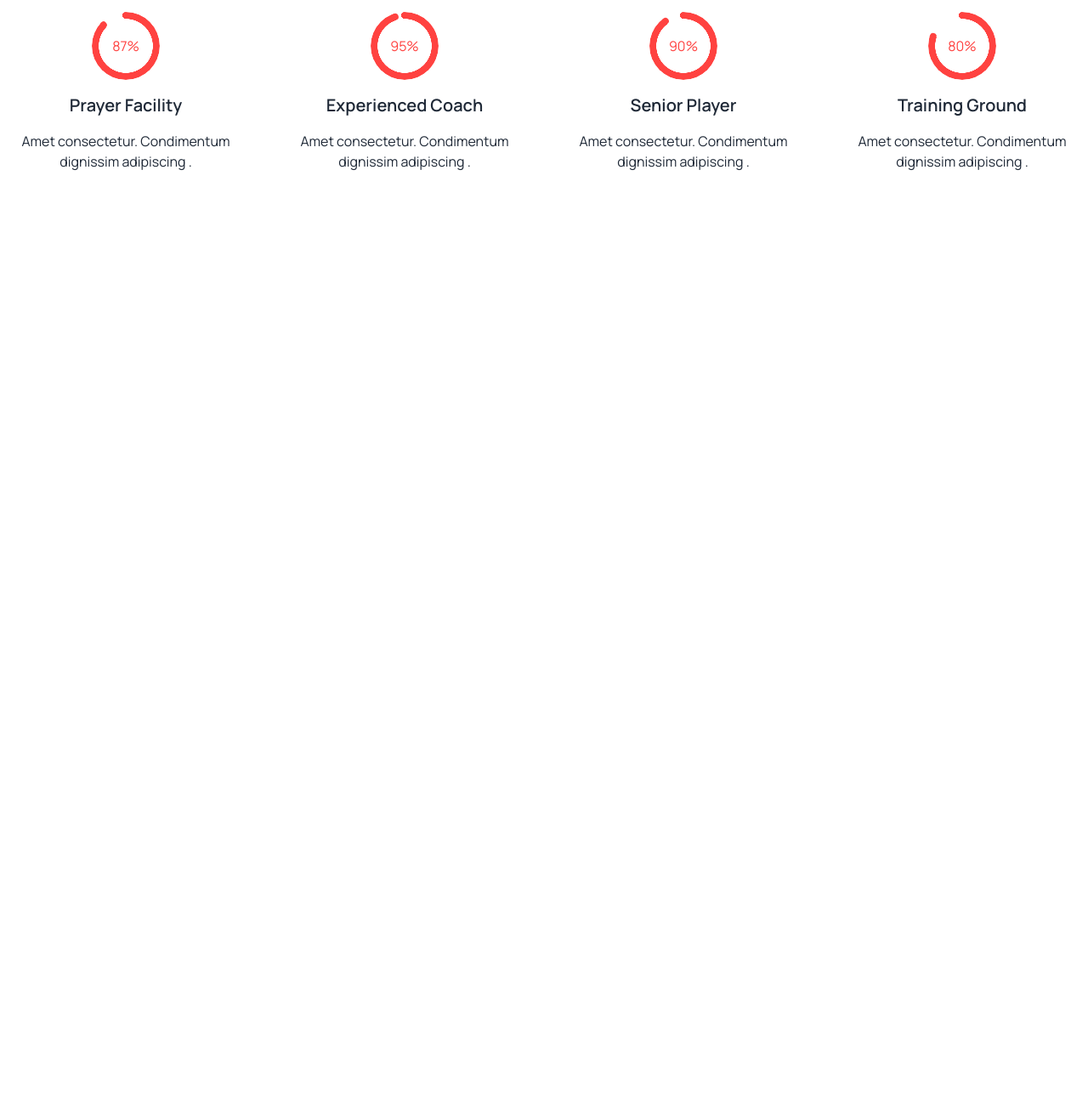
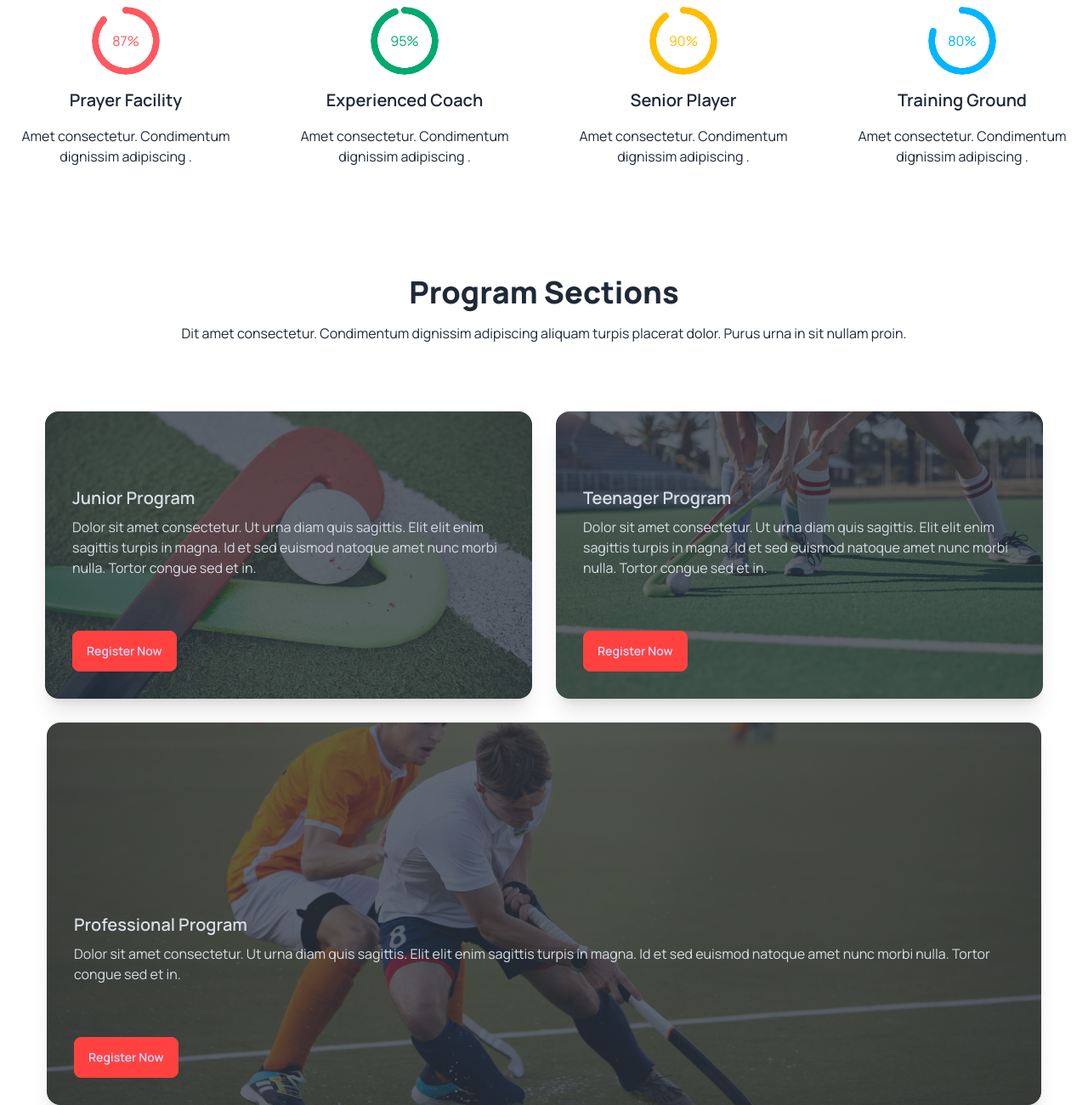
Before and after one commit to nafiulalis/hockeys, a plain HTML site: page index.html in a window 1280 px wide. Shown: the part 906-2206 px from the top of the page at 85% size. Before the commit the page ends 1108 px from the top, so only its background shows below. Drawn offline with nearby package versions, Linux system fonts and the light colour scheme.

Commit message:
Program section added

```diff
--- a/index.html
+++ b/index.html
@@ -74,8 +74,8 @@
             </div>
         </div>
         <!-- Banner section -->
-
-        <div class="carousel w-[1170px] h-[550px]  mt-12">
+        <div class="flex justify-center">
+            <div class="carousel w-[1170px] h-[550px] mx-auto mt-12">
 
                 <div id="slide1" class="carousel-item relative w-full">
                     <img src="/Images/banner -1.png" class="w-full" />
@@ -106,42 +106,93 @@
                     </div>
                 </div>
             </div>
+        </div>
+
     </header>
     <main class="container mx-auto">
         <!-- Club Section -->
+        <section>
             <div class="text-center space-y-4 pt-24">
                 <h2 class="text-4xl font-extrabold">Professional Hockeys Club</h2>
-            <p class="text-base font-medium">Dit amet consectetur. Condimentum dignissim adipiscing aliquam turpis placerat dolor. Purus urna in sit nullam proin. </p>
+                <p class="text-base font-medium">Dit amet consectetur. Condimentum dignissim adipiscing aliquam turpis
+                    placerat dolor. Purus urna in sit nullam proin. </p>
             </div>
             <!-- Redial Progress -->
 
             <div class="flex flex-col lg:flex-row justify-center items-center gap-8 mt-8 ">
                 <!-- redial progress 1 -->
                 <div class="text-center space-y-4">
-                <div class="radial-progress text-primary-content text-[#FF4240]" style=" --value:87;" role="progressbar">87%</div>
+                    <div class="radial-progress text-error" style=" --value:87;" role="progressbar">87%</div>
                     <h3 class="text-xl font-semibold">Prayer Facility</h3>
                     <p class="text-base">Amet consectetur. Condimentum dignissim adipiscing .</p>
                 </div>
                 <!-- redial progress 2 -->
                 <div class="text-center space-y-4">
-                <div class="radial-progress text-primary-content text-[#FF4240]" style=" --value:95;" role="progressbar">95%</div>
+                    <div class="radial-progress text-success" style=" --value:95;" role="progressbar">95%</div>
                     <h3 class="text-xl font-semibold">Experienced Coach</h3>
                     <p class="text-base">Amet consectetur. Condimentum dignissim adipiscing .</p>
                 </div>
                 <!-- redial progress 3 -->
                 <div class="text-center space-y-4">
-                <div class="radial-progress text-primary-content text-[#FF4240]" style=" --value:90;" role="progressbar">90%</div>
+                    <div class="radial-progress text-warning" style=" --value:90;" role="progressbar">90%</div>
                     <h3 class="text-xl font-semibold">Senior Player</h3>
                     <p class="text-base">Amet consectetur. Condimentum dignissim adipiscing .</p>
                 </div>
                 <!-- redial progress 4 -->
                 <div class="text-center space-y-4">
-                <div class="radial-progress text-primary-content text-[#FF4240]" style=" --value:80;" role="progressbar">80%</div>
+                    <div class="radial-progress text-info" style=" --value:80;" role="progressbar">80%</div>
                     <h3 class="text-xl font-semibold">Training Ground</h3>
                     <p class="text-base">Amet consectetur. Condimentum dignissim adipiscing .</p>
                 </div>
 
             </div>
+        </section>
+        <!-- Program Section -->
+        <section class="mt-32">
+            <div class="text-center space-y-4">
+                <h2 class="text-4xl font-extrabold">Program Sections</h2>
+                <p>Dit amet consectetur. Condimentum dignissim adipiscing aliquam turpis placerat dolor. Purus urna in
+                    sit nullam proin. </p>
+            </div>
+            <div class="flex flex-wrap gap-7 justify-center mt-20">
+                <div class="card w-[573px] bg-base-100 shadow-xl image-full">
+                    <figure><img src="/Images/2.png" alt="Shoes" /></figure>
+                    <div class="card-body">
+                        <h2 class="card-title pt-14">Junior Program</h2>
+                        <p>Dolor sit amet consectetur. Ut urna diam quis sagittis. Elit elit
+                            enim sagittis turpis in magna. Id et sed euismod natoque amet nunc morbi nulla. Tortor
+                            congue sed et in.</p>
+                        <div class="card-actions">
+                            <button class="btn btn-primary bg-[#FF4240] border-[#FF4240]">Register Now</button>
+                        </div>
+                    </div>
+                </div>
+                <div class="card w-[573px] bg-base-100 shadow-xl image-full">
+                    <figure><img src="/Images/3.png" alt="Shoes" /></figure>
+                    <div class="card-body">
+                        <h2 class="card-title pt-14">Teenager Program</h2>
+                        <p>Dolor sit amet consectetur. Ut urna diam quis sagittis. Elit elit
+                            enim sagittis turpis in magna. Id et sed euismod natoque amet nunc morbi nulla. Tortor
+                            congue sed et in.</p>
+                        <div class="card-actions">
+                            <button class="btn btn-primary bg-[#FF4240] border-[#FF4240]">Register Now</button>
+                        </div>
+                    </div>
+                </div>
+                <div class="card w-[576px] lg:w-[1170px] lg:h-[450px] bg-base-100 shadow-xl image-full">
+                    <figure><img src="/Images/4.png" alt="Shoes" /></figure>
+                    <div class="card-body">
+                        <h2 class="card-title pt-14 lg:pt-48">Professional Program</h2>
+                        <p>Dolor sit amet consectetur. Ut urna diam quis sagittis. Elit elit
+                            enim sagittis turpis in magna. Id et sed euismod natoque amet nunc morbi nulla. Tortor
+                            congue sed et in.</p>
+                        <div class="card-actions">
+                            <button class="btn btn-primary bg-[#FF4240] border-[#FF4240]">Register Now</button>
+                        </div>
+                    </div>
+                </div>
+            </div>
+        </section>
     </main>
     <footer>
 
```
Lines whose indentation alone changed are shown as unchanged.
